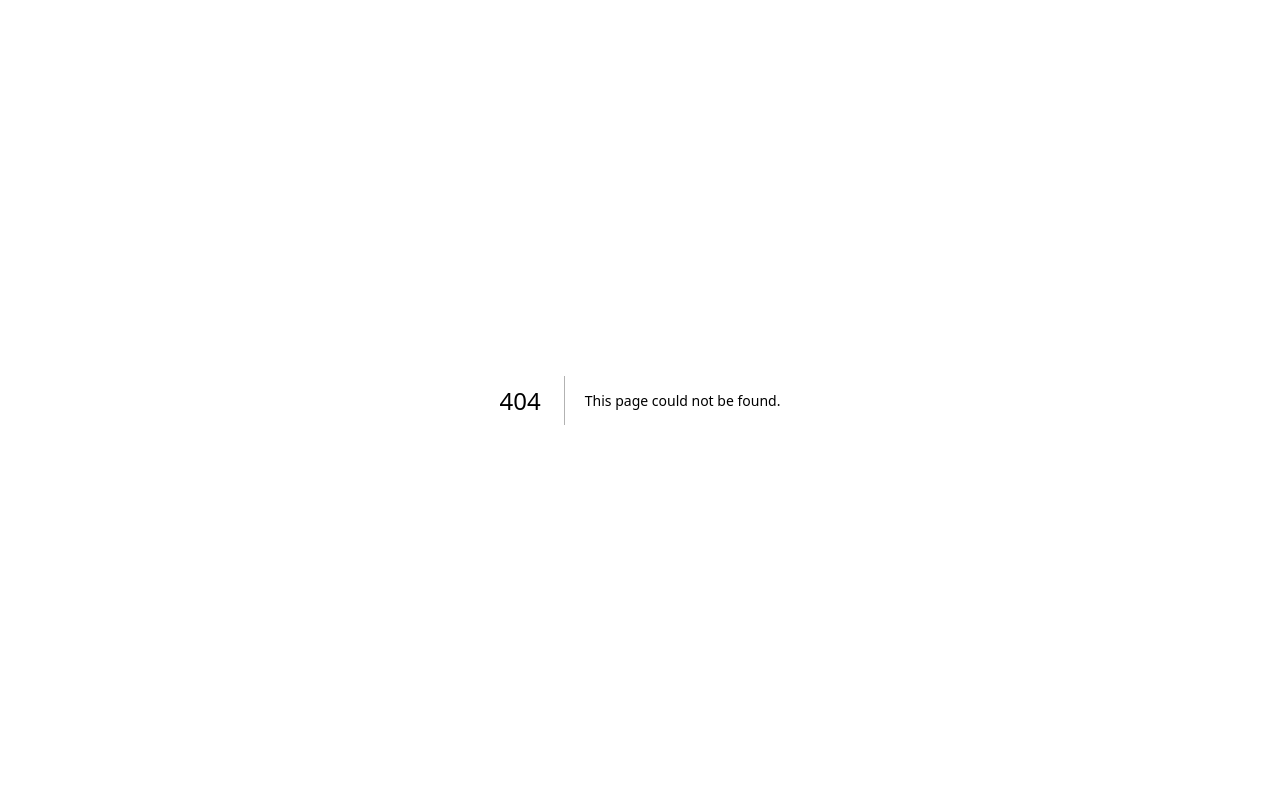
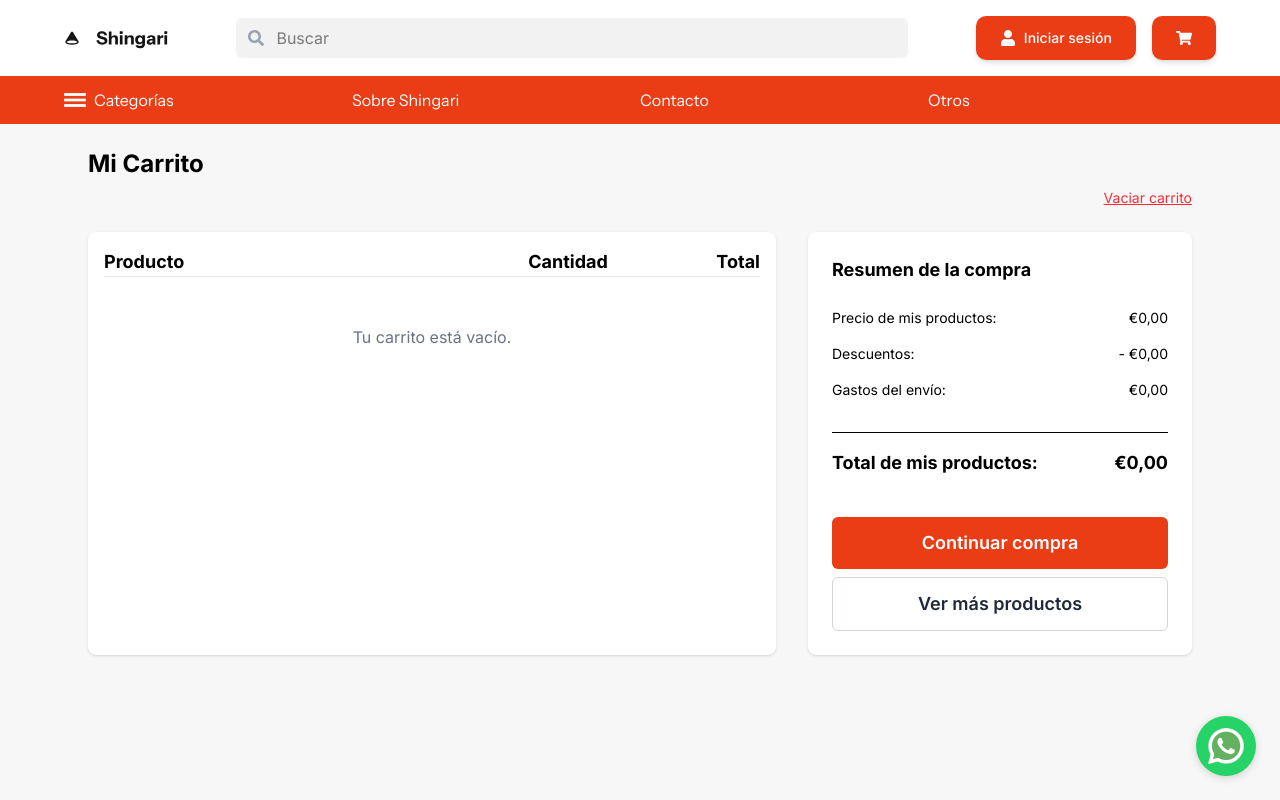
Before and after one commit to futurahaus/shingari, a Next.js app in the folder apps/frontend/: page /carrito in a window 1280 px wide. Before the commit this address had no page. Shown: the top 800 px of the page. Built offline with nearby package versions, Linux system fonts and the light colour scheme.

Commit message:
feat: add internal carrito page

```diff
--- /dev/null
+++ b/apps/frontend/src/app/(main)/carrito/page.tsx
@@ -0,0 +1,109 @@
+"use client";
+import React from "react";
+import { useCart } from "@/contexts/CartContext";
+import Image from "next/image";
+import { useRouter } from 'next/navigation';
+
+const CarritoPage = () => {
+  const { cart, updateQuantity, removeFromCart, removeAllFromCart } = useCart();
+  const router = useRouter();
+  // Calculate totals
+  const total = cart.reduce((sum, p) => sum + p.price * p.quantity, 0);
+  const discount = 0; // Placeholder for discounts
+  const discountedTotal = total - discount;
+  const shipping = 0; // Placeholder shipping `cost`
+
+  return (
+    <div className="min-h-screen bg-[#F7F7F7] flex flex-col items-center">
+      {/* Header */}
+      <header className="w-full max-w-6xl px-6 py-6 flex flex-col gap-2">
+        <h1 className="text-2xl font-bold">Mi Carrito</h1>
+        <button className="text-red-500 text-sm underline self-end" onClick={removeAllFromCart}>
+          Vaciar carrito
+        </button>
+      </header>
+      <main className="w-full max-w-6xl flex flex-col md:flex-row gap-8 px-6">
+        {/* Product List */}
+        <section className="flex-1 bg-white rounded-lg shadow p-4 divide-y divide-gray-200">
+          <div className="flex font-bold text-lg mb-4">
+            <span className="flex-1">Producto</span>
+            <span className="w-32 text-center">Cantidad</span>
+            <span className="w-32 text-right">Total</span>
+          </div>
+          {cart.length === 0 ? (
+            <div className="py-8 text-center text-gray-500">Tu carrito está vacío.</div>
+          ) : (
+            cart.map((item) => (
+              <div key={item.id + (item.unitType || "")}
+                className="flex items-center gap-4 py-4">
+                <div className="w-16 h-16 bg-gray-200 flex items-center justify-center rounded">
+                  {item.image ? (
+                    <Image src={item.image} alt={item.name} width={64} height={64} className="object-cover rounded" />
+                  ) : (
+                    <div className="w-14 h-14 bg-gray-300 rounded" />
+                  )}
+                </div>
+                <div className="flex-1">
+                  <div className="font-semibold text-base">{item.name}</div>
+                  <div className="text-xs text-gray-500">{item.unitType || "Unidades"}</div>
+                </div>
+                <div className="w-32 flex items-center justify-center gap-2">
+                  <button
+                    className="px-2 py-1 bg-gray-100 rounded cursor-pointer"
+                    onClick={() => updateQuantity(item.id, Math.max(1, item.quantity - 1))}
+                    disabled={item.quantity <= 1}
+                  >-</button>
+                  <span className="mx-1">{item.quantity}</span>
+                  <button
+                    className="px-2 py-1 bg-gray-100 rounded cursor-pointer"
+                    onClick={() => updateQuantity(item.id, item.quantity + 1)}
+                  >+</button>
+                </div>
+                <div className="w-32 text-right font-semibold">
+                  € { (item.price * item.quantity).toLocaleString('es-ES', { minimumFractionDigits: 2 }) }
+                </div>
+                <button
+                  className="ml-4 text-xs text-red-500 hover:underline"
+                  onClick={() => removeFromCart(item.id)}
+                >Eliminar</button>
+              </div>
+            ))
+          )}
+        </section>
+        {/* Summary */}
+        <aside className="w-full md:w-96 bg-white rounded-lg shadow p-6 flex flex-col gap-4">
+          <h2 className="font-bold text-lg mb-2">Resumen de la compra</h2>
+          <div className="flex justify-between text-sm">
+            <span>Precio de mis productos:</span>
+            <span>€{total.toLocaleString('es-ES', { minimumFractionDigits: 2 })}</span>
+          </div>
+          <div className="flex justify-between text-sm">
+            <span>Descuentos:</span>
+            <span>- €{discount.toLocaleString('es-ES', { minimumFractionDigits: 2 })}</span>
+          </div>
+          <div className="flex justify-between text-sm">
+            <span>Gastos del envío:</span>
+            <span>€{shipping.toLocaleString('es-ES', { minimumFractionDigits: 2 })}</span>
+          </div>
+          <div className="flex justify-between text-lg font-bold border-t pt-4 mt-4">
+            <span>Total de mis productos:</span>
+            <span>€{(discountedTotal + shipping).toLocaleString('es-ES', { minimumFractionDigits: 2 })}</span>
+          </div>
+          <div className="flex flex-col gap-2 mt-6">
+            <button className="w-full bg-[#EA3D15] text-white py-3 rounded-md font-semibold text-lg hover:bg-[#d43e0e] transition cursor-pointer">
+              Continuar compra
+            </button>
+            <button className="w-full bg-white border border-gray-300 text-gray-800 py-3 rounded-md font-semibold text-lg hover:bg-gray-100 transition cursor-pointer"
+            onClick={() => {
+              router.push('/products');
+            }}>
+              Ver más productos
+            </button>
+          </div>
+        </aside>
+      </main>
+    </div>
+  );
+};
+
+export default CarritoPage;
--- a/apps/frontend/src/app/AI_CONTEXT.md
+++ b/apps/frontend/src/app/AI_CONTEXT.md
@@ -5,7 +5,8 @@
     - /dashboard
       - page.tsx (Dashboard de administrador, solo accesible para usuarios con rol 'admin')
       - layout.tsx (Sidebar con opciones: Dashboard, Usuarios, Productos)
-  - ...
+  - /app/(main): Contiene las páginas principales de la app (productos, dashboard, perfil, etc)
+  - /app/carrito: Página dedicada al carrito de compras, muestra los productos agregados siguiendo el diseño de Figma.
 - /contexts
   - AuthContext.tsx (Incluye 'role' en el usuario para control de acceso por roles)
 
--- a/apps/frontend/src/components/cart/CartModal.tsx
+++ b/apps/frontend/src/components/cart/CartModal.tsx
@@ -2,6 +2,7 @@
 import React from 'react';
 import { useCart } from '@/contexts/CartContext';
 import Image from 'next/image';
+import { useRouter } from 'next/navigation';
 
 export const CartModal = () => {
   const {
@@ -12,6 +13,8 @@ export const CartModal = () => {
     isCartOpen,
     closeCart,
   } = useCart();
+
+  const router = useRouter();
 
   // Calculate totals
   const total = cart.reduce((sum, p) => sum + p.price * p.quantity, 0);
@@ -54,13 +57,13 @@ export const CartModal = () => {
                     <div className="text-lg font-semibold mb-2">€ {item.price.toLocaleString('es-ES', { minimumFractionDigits: 2 })}</div>
                     <div className="flex items-center gap-2 mb-2">
                       <button
-                        className="px-2 py-1 bg-gray-100 rounded"
+                        className="px-2 py-1 bg-gray-100 rounded cursor-pointer"
                         onClick={() => updateQuantity(item.id, Math.max(1, item.quantity - 1))}
                         disabled={item.quantity <= 1}
                       >-</button>
                       <span className="mx-1">{item.quantity}</span>
                       <button
-                        className="px-2 py-1 bg-gray-100 rounded"
+                        className="px-2 py-1 bg-gray-100 rounded cursor-pointer"
                         onClick={() => updateQuantity(item.id, item.quantity + 1)}
                       >+</button>
                       <span className="ml-2 text-xs text-gray-500">{item.unitType || 'Unidades'}</span>
@@ -96,7 +99,12 @@ export const CartModal = () => {
               <span>€{total.toLocaleString('es-ES', { minimumFractionDigits: 2 })}</span>
             </div>
           </div>
-          <button className="w-full bg-[#F24E1E] text-white py-3 rounded-md font-semibold text-lg hover:bg-[#d43e0e] transition cursor-pointer">
+          <button className="w-full bg-[#F24E1E] text-white py-3 rounded-md font-semibold text-lg hover:bg-[#d43e0e] transition cursor-pointer"
+            onClick={() => {
+              router.push('/carrito');
+              closeCart();
+            }}
+          >
             Ir al carrito
           </button>
         </div>
```
